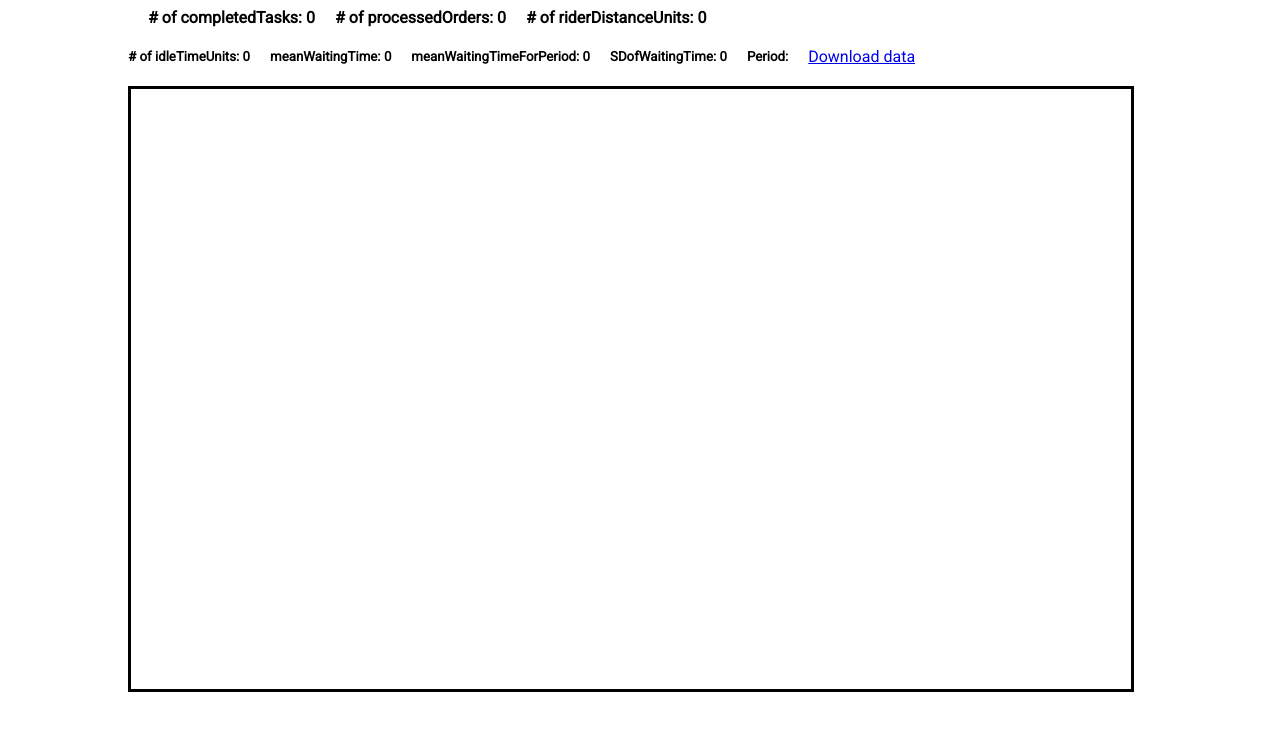
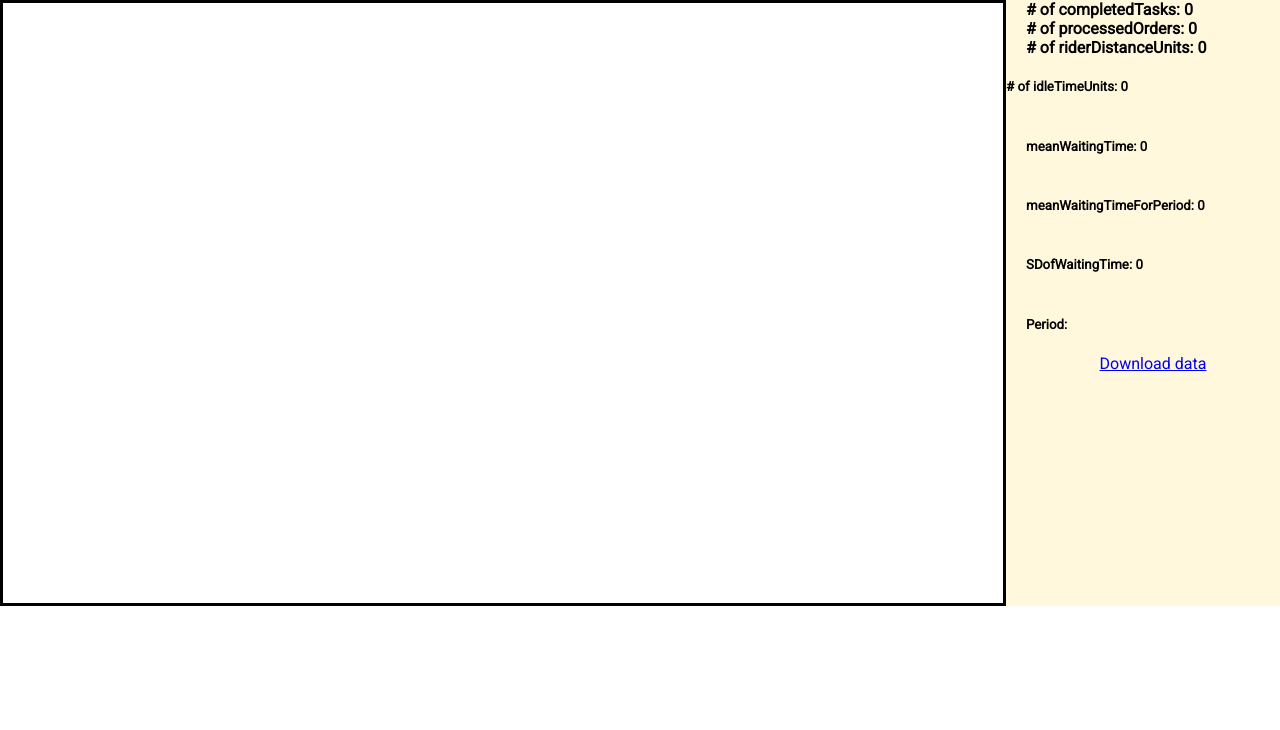
Before and after one commit to sznrbrt/delivery-simulator, a website: page index.html in a window 1280 px wide. Drawn offline with Linux system fonts and the light colour scheme.

Commit message:
Update layout

```diff
--- a/game-layout.css
+++ b/game-layout.css
@@ -2,17 +2,30 @@
 
 body {
 	font-family: 'Roboto', sans-serif;
+	margin: 0;
+	padding: 0;
 }
 
 #fixedwidth {
-	width:1024px;
-	margin:0 auto;
+	margin:0;
 	padding 0;
+	display: flex;
+	flex: 1;
 }
 
 #canvas-container {
-	margin: 0 auto;
-	padding 0;
+	margin: 0;
+	padding: 0;
+	display: flex;
+	flex: 2;
+}
+
+#stat-container {
+	margin: 0;
+	padding: 0;
+	display: flex;
+	flex: 1;
+	background-color: cornsilk;
 }
 
 #mycanvas{
@@ -42,7 +55,7 @@ body {
 .container-row {
 	height: auto;
 	display: flex;
-	flex-direction: row;
+	flex-direction: column;
 }
 
 h4 {
--- a/index.html
+++ b/index.html
@@ -30,6 +30,10 @@
 
 <body>
 <div id="fixedwidth">
+  <div id="canvas-container">
+    <canvas id="mycanvas" width="1000" height="600"></canvas>
+  </div>
+  <div id="stat-container">
     <div class="heading-container">
       <div class="container-row">
         <div>
@@ -66,8 +70,6 @@
         </div>
       </div>
     </div>
-  <div id="canvas-container">
-    <canvas id="mycanvas" width="1000" height="600"></canvas>
   </div>
 </div>
 </body>
```
Lines whose indentation alone changed are shown as unchanged.
